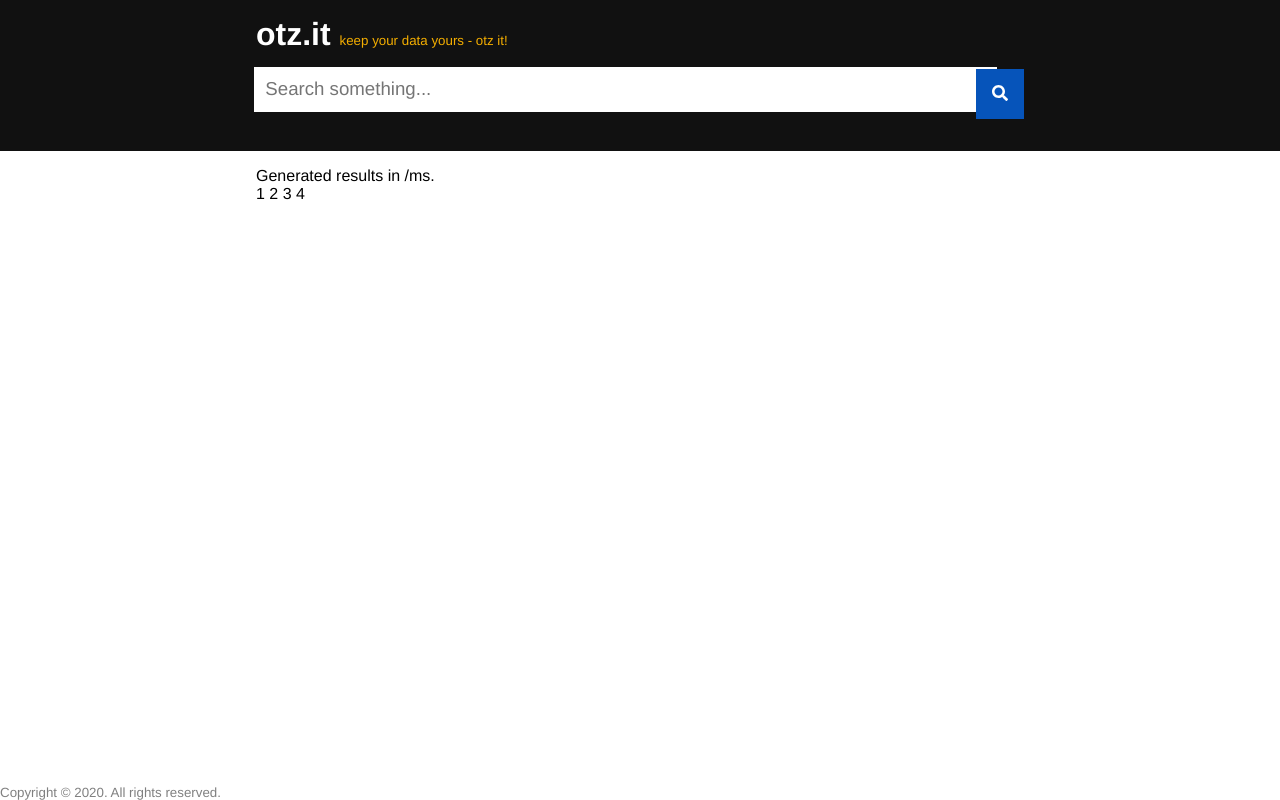
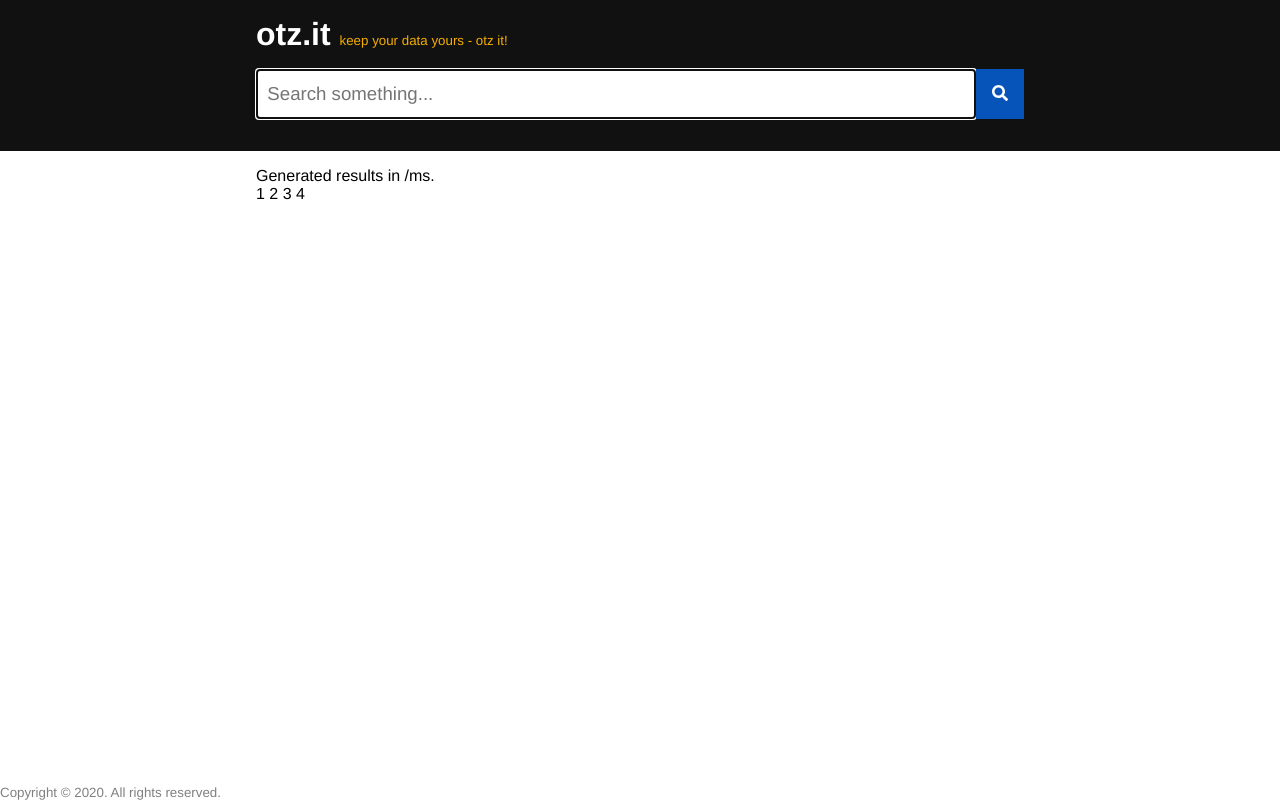
Before and after one commit to otz1/otz-front, a React (Create React App) app: page / in a window 1280 px wide. Built offline with nearby package versions, Linux system fonts and the light colour scheme.

Commit message:
styled the search button and text box properly

```diff
--- /dev/null
+++ b/src/components/ResultBox/Result.tsx
@@ -0,0 +1,27 @@
+import React from 'react'
+
+import { Result as ResultModel } from 'model/model'
+
+interface ResultProps {
+  result: ResultModel
+}
+
+const Result = ({ result }: ResultProps) => {
+  const { href } = result
+
+  return (
+    <div className='result'>
+      <div className='result-head'>
+        <h2 className='title'><a href=''>{href}</a></h2>
+        <h3 className='raw-link'><a href=''>https://google.com/foo bar baz</a></h3>
+      </div>
+      <div className='result-body'>
+        <p>This is a snippet of information that is relevant to the page.</p>
+      </div>
+    </div>
+  )
+}
+
+export {
+  Result
+}
--- a/src/components/ResultBox/ResultBox.tsx
+++ b/src/components/ResultBox/ResultBox.tsx
@@ -1,38 +1,22 @@
-import React from 'react'
+import React, { useState } from 'react'
 import { Result as ResultModel } from 'model/model'
+import { Result } from './Result'
 import './ResultBox.css'
-
-interface ResultProps {
-  result: ResultModel
-}
-
-const Result = ({ result }: ResultProps) => {
-  const { href } = result
-
-  return (
-    <div className='result'>
-      <div className='result-head'>
-        <h2 className='title'><a href=''>{href}</a></h2>
-        <h3 className='raw-link'><a href=''>https://google.com/foo bar baz</a></h3>
-      </div>
-      <div className='result-body'>
-        <p>This is a snippet of information that is relevant to the page.</p>
-      </div>
-    </div>
-  )
-}
-
-const ResultSetSelector = () => (
-  <div className='page-select'>
-    1 2 3 4
-  </div>
-)
 
 interface ResultBoxProps {
   results: ResultModel[]
+  numPages: number
 }
 
-const ResultBox = ({ results }: ResultBoxProps) => {
+const getResultsAtPage = (page: number, allResults: ResultModel[]): ResultModel[] => {
+  const numResults = allResults.length
+  const maxResultsPerPage = 10
+  return allResults.slice()
+}
+
+const ResultBox = ({ results, numPages }: ResultBoxProps) => {
+  const [currentResults, setCurrentResults] = useState(results)
+
   if (!results) {
     return null
   }
@@ -51,6 +35,12 @@ const ResultBox = ({ results }: ResultBoxProps) => {
   )
 }
 
+const ResultSetSelector = () => (
+  <div className='page-select'>
+    1 2 3 4
+  </div>
+)
+
 export {
   ResultBox
 }
--- a/src/components/SearchBar/SearchBar.css
+++ b/src/components/SearchBar/SearchBar.css
@@ -7,19 +7,17 @@
 }
 
 .search-bar {
-  display: block;
+  display: flex;
   margin: 1em 0;
   width: 100%;
 }
 
-.search-bar > input[type='text'] {
+.search-bar > .search-bar-field {
   display: block;
   width: 100%;
   padding: 0.5em;
 
   font-family: Helvetica, sans-serif;
   font-size: 14pt;
-
-  border: none;
-  outline: 2px solid white;
+  border: 2px solid white;
 }
--- a/src/components/SearchBar/SearchBar.tsx
+++ b/src/components/SearchBar/SearchBar.tsx
@@ -19,16 +19,18 @@ const SearchBar = ({ processSearchHandler }: SearchBarProps) => {
     <div className='search-bar-container'>
       <div className='search-bar'>
         <input
+          className='search-bar-field'
           type='text'
           placeholder='Search something...'
           value={query}
           onChange={handleOnChange}
           onKeyUp={handleKeyUp}
+          autoFocus={true}
         />
+        <Button onClick={handleSubmit}>
+          <FontAwesomeIcon icon={faSearch} />
+        </Button>
       </div>
-      <Button onClick={handleSubmit}>
-        <FontAwesomeIcon icon={faSearch} />
-      </Button>
     </div>
   )
 }
--- a/src/pages/SearchPage/SearchResultContainer.tsx
+++ b/src/pages/SearchPage/SearchResultContainer.tsx
@@ -11,12 +11,12 @@ interface SearchResultContainerProps {
 }
 
 const SearchResultContainer = ({searchResult}: SearchResultContainerProps) => {
-  const {measurements, results} = searchResult
+  const {measurements, results, numPages} = searchResult
 
   return (
     <>
       <InformationPane measurements={measurements} />
-      <ResultBox results={results} />
+      <ResultBox results={results} numPages={numPages} />
     </>
   )
 }
--- a/src/util/Button.css
+++ b/src/util/Button.css
@@ -1,7 +1,6 @@
 .button {
   display: inline-block;
   background: #0654ba;
-  margin: 1em 0;
   padding: 1em;
 }
 .button:hover {
```
Also changed, not shown: live-server/index.js (+1 -6 lines).
